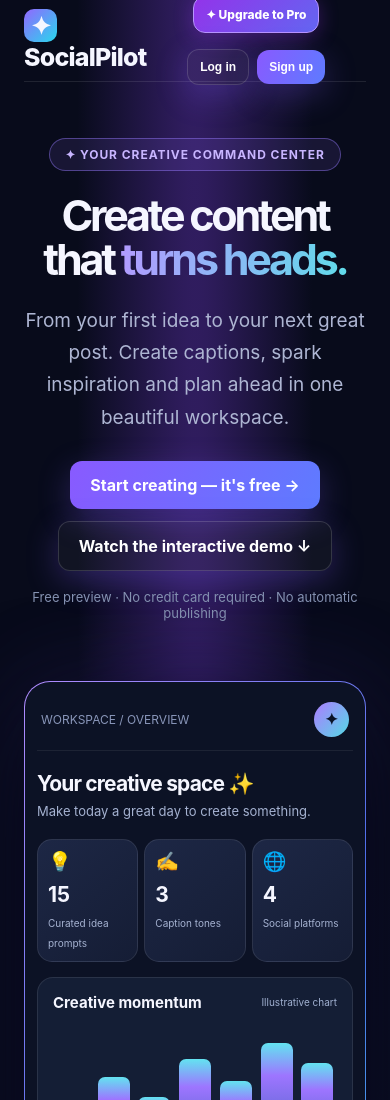
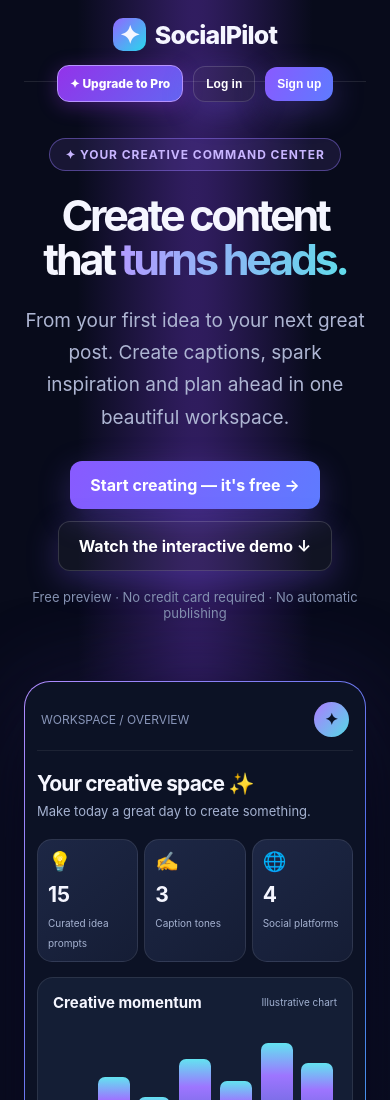
Before and after one commit to NateEQ98/socialpilot-saas, a plain HTML site: page index.html in a window 390 px wide. Shown: the top 1100 px of the page. Drawn offline with nearby package versions, Linux system fonts and the light colour scheme.

Commit message:
Update index.html

```diff
--- a/index.html
+++ b/index.html
@@ -4,6 +4,40 @@
 input,textarea{min-width:0;border-radius:11px;border:1px solid #ffffff2b;background:#0d1428;color:white;padding:13px;font:inherit}input::placeholder,textarea::placeholder{color:#8290af}label{font-size:13px;font-weight:650;color:#d9ddf4}.tool{scroll-margin-top:24px}.tool button{max-width:100%}#savedPosts .btn{padding:10px 16px;margin-top:10px}#savedPosts p{overflow-wrap:anywhere} @media(max-width:740px){.tool input,.tool textarea,.tool select{width:100%}}
 
 /* Authentication */
+
+@media (max-width:740px) {
+  .nav {
+    display: flex;
+    flex-direction: column;
+    align-items: center;
+    gap: 14px;
+    padding-top: 18px;
+    padding-bottom: 18px;
+  }
+
+  .nav .brand {
+    align-self: center;
+  }
+
+  .nav .auth-nav {
+    display: flex;
+    flex-wrap: wrap;
+    justify-content: center;
+    width: 100%;
+    gap: 10px;
+  }
+
+  .nav .auth-status {
+    order: 2;
+    flex-basis: 100%;
+    max-width: 100%;
+    text-align: center;
+  }
+
+  .nav #logoutBtn {
+    order: 3;
+  }
+}
 .auth-nav{display:flex;gap:9px;align-items:center}.auth-status{font-size:12px;color:#aeb6d3;max-width:190px;overflow:hidden;text-overflow:ellipsis;white-space:nowrap}.auth-overlay{position:fixed;inset:0;background:#020510cc;display:none;align-items:center;justify-content:center;padding:20px;z-index:50;backdrop-filter:blur(10px)}.auth-overlay.open{display:flex}.auth-dialog{width:min(100%,440px);background:linear-gradient(150deg,#202a4a,#10182d);border:1px solid #8c79ff66;border-radius:22px;padding:30px;box-shadow:0 30px 100px #000a;position:relative}.auth-dialog h2{margin:8px 0}.auth-dialog p{color:#aeb6d3;line-height:1.5}.auth-dialog form{display:grid;gap:12px;margin-top:22px}.auth-dialog input{width:100%}.auth-close{position:absolute;right:16px;top:14px;background:transparent;border:0;color:white;font-size:27px;cursor:pointer}.auth-switch{background:none;border:0;color:#8dddea;cursor:pointer;padding:8px}.auth-message{font-size:13px;min-height:22px;overflow-wrap:anywhere}.auth-message.error{color:#ff9eaa}.auth-message.ok{color:#87e4c5}
 @media(max-width:740px){
   .auth-nav{
```
